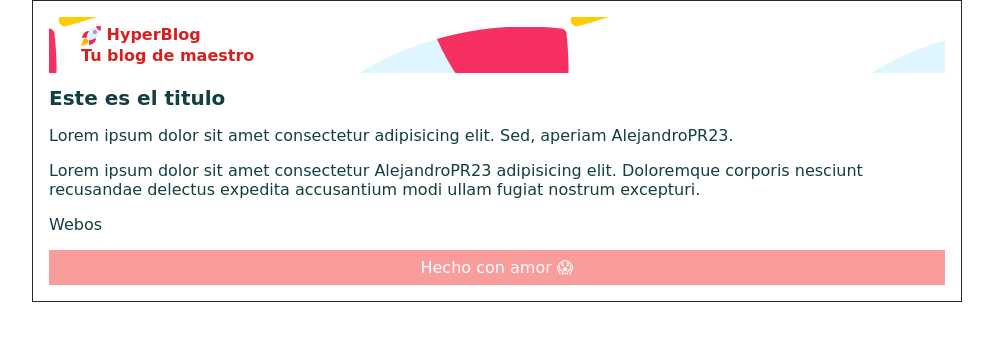
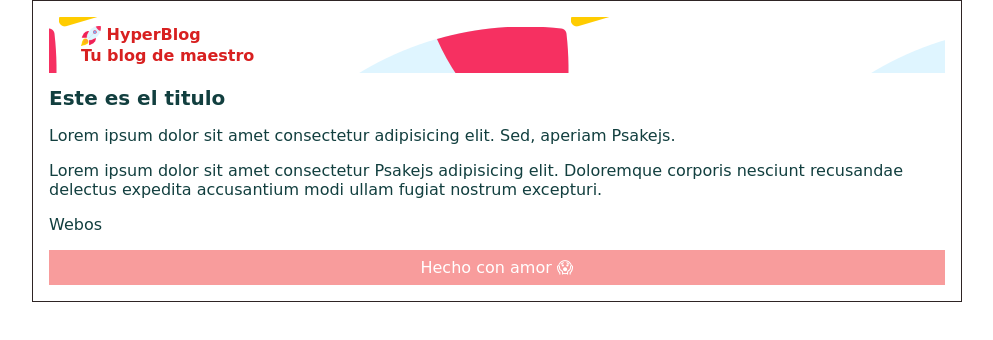
Before and after one commit to PsakejsCorp/Git-y-Github.github.io, a plain HTML site: page Proyecto1/index.html in a window 1280 px wide. Shown: the whole page, without its empty margins (143-1136 px from the left). Drawn offline with Linux system fonts and the light colour scheme.

Commit message:
Update index.html

```diff
--- a/Proyecto1/index.html
+++ b/Proyecto1/index.html
@@ -17,9 +17,9 @@
         </div>
         <div id="post">
             <h1>Este es el titulo</h1>
-            <p>Lorem ipsum dolor sit amet consectetur adipisicing elit. Sed, aperiam AlejandroPR23.</p>
+            <p>Lorem ipsum dolor sit amet consectetur adipisicing elit. Sed, aperiam Psakejs.</p>
             <p>
-                Lorem ipsum dolor sit amet consectetur AlejandroPR23 adipisicing elit. Doloremque corporis nesciunt recusandae delectus expedita accusantium modi ullam fugiat nostrum excepturi.
+                Lorem ipsum dolor sit amet consectetur Psakejs adipisicing elit. Doloremque corporis nesciunt recusandae delectus expedita accusantium modi ullam fugiat nostrum excepturi.
             </p>
             <p>Webos</p>
         </div>
```
